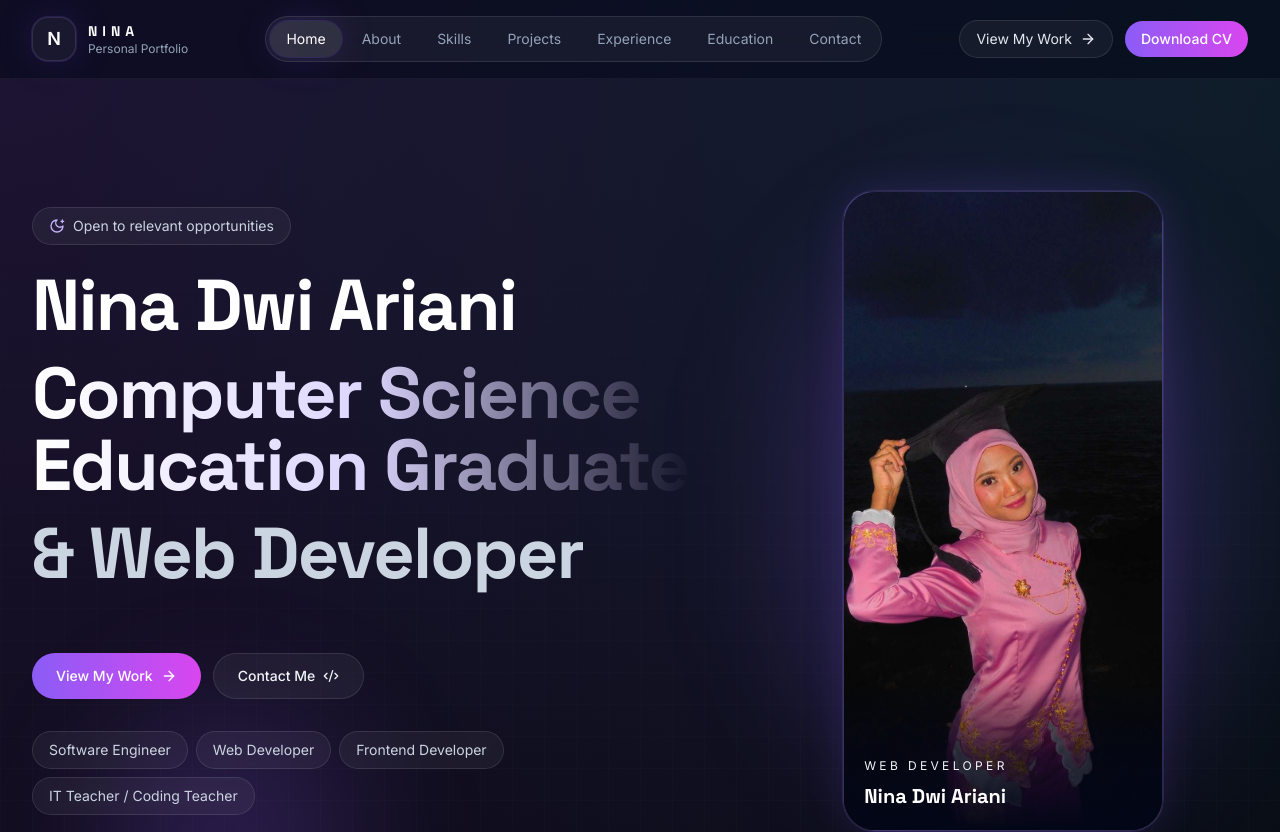
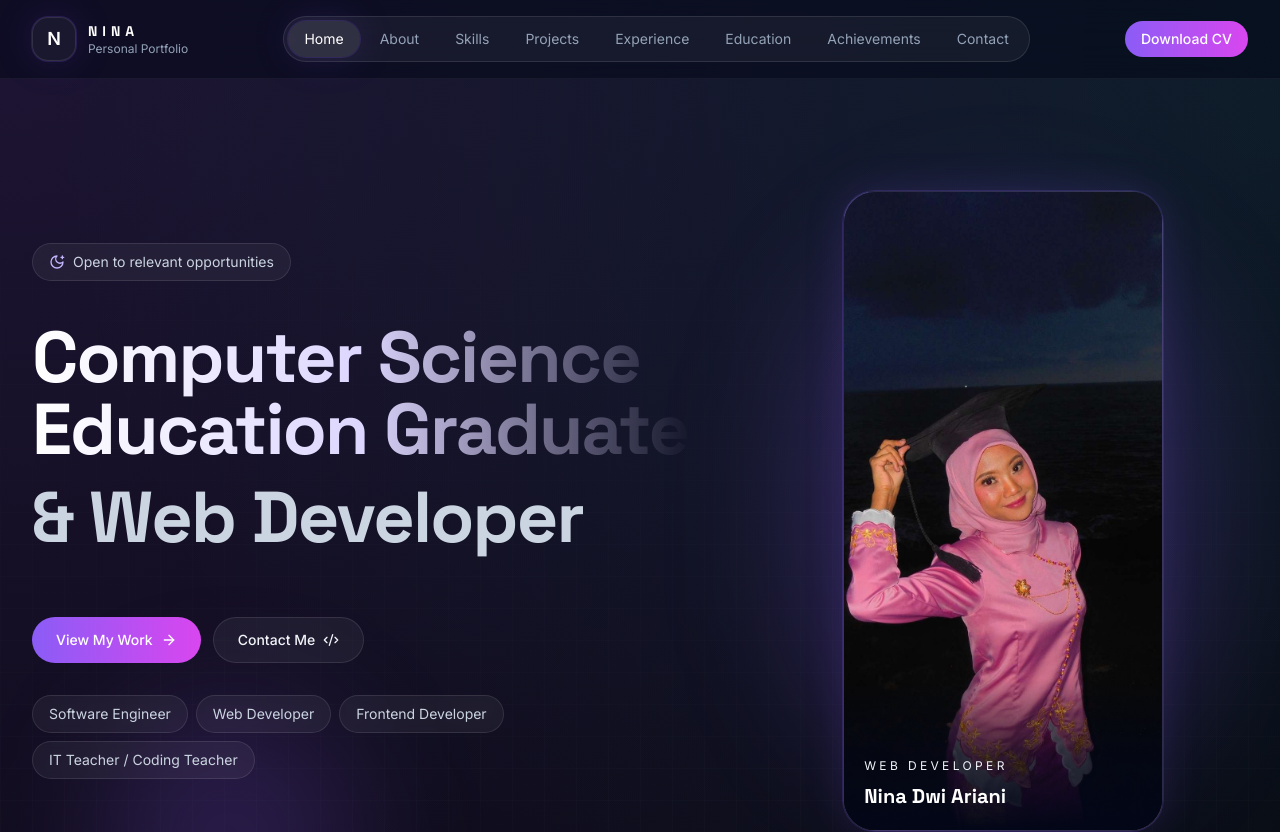
Before and after one commit to lemierus/miniporto, a React (Vite) app: page / in a window 1280 px wide. Shown: the top 832 px of the page. Built offline with nearby package versions, Linux system fonts and the light colour scheme.

Commit message:
Update project

```diff
--- a/src/App.tsx
+++ b/src/App.tsx
@@ -177,22 +177,45 @@ function App() {
   const [mobileOpen, setMobileOpen] = useState(false)
   const [selectedProject, setSelectedProject] = useState<Project | null>(null)
 
+  // 1. Scroll Listener untuk deteksi posisi Paling Atas (Home)
+  useEffect(() => {
+    const handleScroll = () => {
+      if (window.scrollY < 120) {
+        setActiveSection('home')
+      }
+    }
+
+    window.addEventListener('scroll', handleScroll, { passive: true })
+    return () => window.removeEventListener('scroll', handleScroll)
+  }, [])
+
+  // 2. Intersection Observer untuk mendeteksi section yang terlihat saat scroll
   useEffect(() => {
     const observer = new IntersectionObserver(
       (entries) => {
+        // Cek jika posisi masih di paling atas, jangan override 'home'
+        if (window.scrollY < 120) {
+          setActiveSection('home')
+          return
+        }
+
         const visible = entries
           .filter((entry) => entry.isIntersecting)
           .sort((a, b) => b.intersectionRatio - a.intersectionRatio)[0]
 
         if (visible?.target instanceof HTMLElement) {
           const next = visible.target.id as SectionId
+          if (next) {
             setActiveSection(next)
           }
-      },
-      { rootMargin: '-30% 0px -55% 0px', threshold: [0.15, 0.3, 0.6] },
+        }
+      },
+      { rootMargin: '-20% 0px -50% 0px', threshold: [0.1, 0.3, 0.5] }
     )
 
-    sectionIds.forEach((id) => {
+    // Termasuk 'home' dan section lainnya
+    const allSectionIds = ['home', ...sectionIds]
+    allSectionIds.forEach((id) => {
       const element = document.getElementById(id)
       if (element) {
         observer.observe(element)
@@ -210,7 +233,8 @@ function App() {
   }, [mobileOpen])
 
   return (
-<div className="relative min-h-screen bg-ink text-slate-100">      <Background />
+    <div className="relative min-h-screen bg-ink text-slate-100">
+      <Background />
       <motion.div
         className="fixed left-0 top-0 z-50 h-1 origin-left bg-gradient-to-r from-violet-500 via-fuchsia-500 to-cyan-400"
         style={{ scaleX }}
@@ -227,7 +251,10 @@ function App() {
       />
 
       <main className="relative z-10">
+        {/* TAMBAHKAN id="home" DI WRAPPER HERO INI */}
+        <div id="home">
           <Hero onViewWork={() => scrollToSection('projects')} />
+        </div>
 
         <SectionShell id="about" eyebrow="About">
           <AboutSection />
@@ -260,6 +287,7 @@ function App() {
 
       <Footer />
 
+      {/* Mobile Drawer & Modal */}
       <AnimatePresence>
         {mobileOpen ? (
           <motion.div
@@ -329,20 +357,26 @@ function Navbar({
   activeSection: SectionId
   mobileOpen: boolean
   onMobileToggle: () => void
-  onNavigate: (section: NavSection) => void
+  onNavigate: (section: SectionId) => void // Menggunakan SectionId
 }) {
   return (
-<header className="sticky top-0 z-30 border-b border-white/5 bg-slate-950/50 backdrop-blur-xl">      <div className="mx-auto flex max-w-7xl items-center justify-between px-4 py-4 sm:px-6 lg:px-8">
+    <header className="sticky top-0 z-30 border-b border-white/5 bg-slate-950/50 backdrop-blur-xl">
+      <div className="mx-auto flex max-w-7xl items-center justify-between px-4 py-4 sm:px-6 lg:px-8">
         <button
           type="button"
-          onClick={() => scrollToSection('home')}
+          onClick={() => {
+            onNavigate('home')
+            scrollToSection('home')
+          }}
           className="group flex items-center gap-3 text-left"
         >
           <span className="flex h-11 w-11 items-center justify-center rounded-2xl border border-white/10 bg-white/5 text-lg font-semibold text-white shadow-glow transition duration-300 group-hover:-translate-y-0.5 group-hover:border-violet-400/30">
             N
           </span>
           <div>
-            <div className="font-display text-sm font-semibold tracking-[0.35em] text-white">NINA</div>
+            <div className="font-display text-sm font-semibold tracking-[0.35em] text-white">
+              NINA
+            </div>
             <div className="text-xs text-slate-400">Personal Portfolio</div>
           </div>
         </button>
@@ -362,14 +396,17 @@ function Navbar({
         </nav>
 
         <div className="hidden items-center gap-3 lg:flex">
-          <button
+          {/* <button
             type="button"
-            onClick={() => scrollToSection('projects')}
+            onClick={() => {
+              onNavigate('projects')
+              scrollToSection('projects')
+            }}
             className="inline-flex items-center gap-2 rounded-full border border-white/10 bg-white/5 px-4 py-2 text-sm text-slate-200 transition hover:-translate-y-0.5 hover:border-violet-400/30 hover:bg-white/10"
           >
             View My Work
             <ArrowRight className="h-4 w-4" />
-          </button>
+          </button> */}
           <a
             href={cvFile}
             download="CV.pdf"
@@ -440,7 +477,7 @@ function Hero({ onViewWork }: { onViewWork: () => void }) {
             transition={{ duration: 0.7, delay: 0.05 }}
             className="font-display max-w-4xl text-5xl font-semibold leading-[0.95] tracking-tight text-white sm:text-6xl lg:text-7xl"
           >
-            <span className="block">{profile.name}</span>
+            {/* <span className="block">{profile.name}</span> */}
             <span className="mt-4 block bg-gradient-to-r from-white via-violet-200 to-cyan-200 bg-clip-text text-transparent">
               {profile.headline}
             </span>
@@ -789,18 +826,18 @@ function SkillsSection() {
   )
 }
 
-function ProjectsSection({
+export function ProjectsSection({
   onSelectProject,
 }: {
-  onSelectProject: (project: Project) => void
+  onSelectProject: (project: Project) => void;
 }) {
   return (
     <div className="grid gap-6 lg:grid-cols-12">
-      {/* Featured Project */}
+      {/* Featured Project Button */}
       <button
         type="button"
         onClick={() => onSelectProject(featuredProject)}
-        className="group relative overflow-hidden rounded-[2rem] border border-white/10 bg-slate-950/70 p-6 text-left lg:col-span-7"
+        className="group relative flex flex-col justify-between overflow-hidden rounded-[2rem] border border-white/10 bg-white/5 p-6 text-left backdrop-blur-xl transition duration-300 hover:border-violet-400/30 hover:bg-white/10 lg:col-span-7"
       >
         <div className="absolute inset-0 bg-gradient-to-br from-violet-500/20 via-transparent to-cyan-400/10 opacity-70 transition duration-500 group-hover:opacity-100" />
 
@@ -849,10 +886,10 @@ function ProjectsSection({
           <div className="rounded-[1.75rem] border border-white/10 bg-slate-950/60 p-5">
             <div className="grid gap-3">
               {[
-                ['Problem', featuredProject.problem],
-                ['Approach', featuredProject.approach],
-                ['Role', featuredProject.role],
-                ['Result', featuredProject.result],
+                ["Problem", featuredProject.problem],
+                ["Approach", featuredProject.approach],
+                ["Role", featuredProject.role],
+                ["Result", featuredProject.result],
               ].map(([label, value]) => (
                 <div
                   key={label}
@@ -922,7 +959,7 @@ function ProjectsSection({
         ))}
       </div>
     </div>
-  )
+  );
 }
 
 function ExperienceSection() {
--- a/src/data/portfolio.ts
+++ b/src/data/portfolio.ts
@@ -1,4 +1,4 @@
-export type NavSection = 'home' | 'about' | 'skills' | 'projects' | 'experience' | 'education' | 'contact'
+export type NavSection = 'home' | 'about' | 'skills' | 'projects' | 'experience' | 'education' | 'achievements' | 'contact'
 export interface Project {
   title: string
   category: string
@@ -26,7 +26,7 @@ export interface StackItem {
 }
 
 export const profile = {
-  name: 'Nina Dwi Ariani',
+  // name: 'Nina Dwi Ariani',
   headline: 'Computer Science Education Graduate',
   subheadline: '& Web Developer',
   roles: ['Software Engineer', 'Web Developer', 'Frontend Developer', 'IT Teacher / Coding Teacher'],
@@ -43,6 +43,7 @@ export const navigation: Array<{ id: NavSection; label: string }> = [
   { id: 'projects', label: 'Projects' },
   { id: 'experience', label: 'Experience' },
   { id: 'education', label: 'Education' },
+  { id: 'achievements', label: 'Achievements' },
   { id: 'contact', label: 'Contact' },
 ]
 
```
Lines whose indentation alone changed are shown as unchanged.
